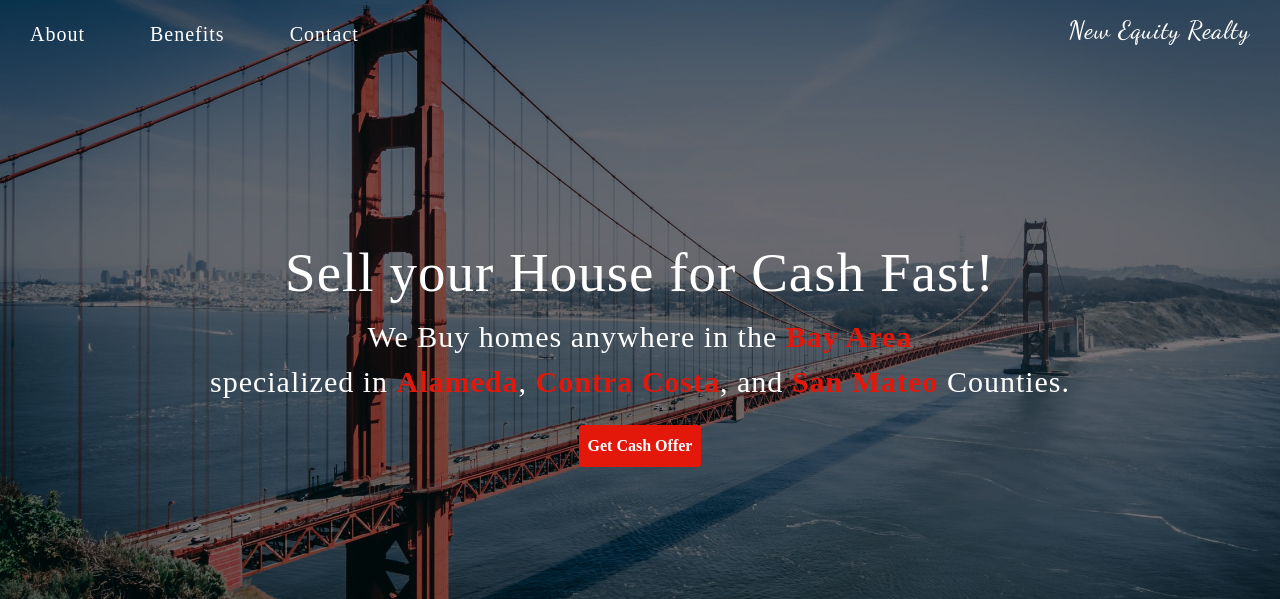
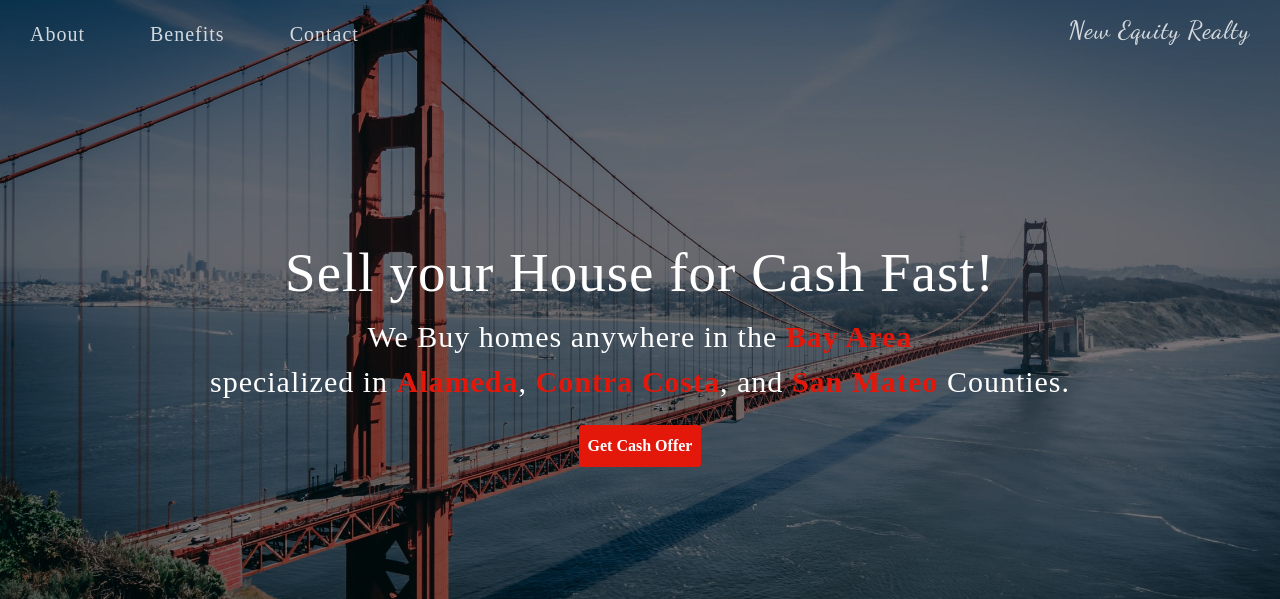
Before and after one commit to FABSTAR94/Gabe_Estate, a PHP site: page / in a window 1280 px wide. Shown: the top 599 px of the page. Run offline with PHP 8.4, Linux system fonts and the light colour scheme.

Commit message:
added color on nav

```diff
--- a/css/navbar.css
+++ b/css/navbar.css
@@ -101,10 +101,12 @@
 
 
 #nav {
+  /*remove background-color and hide once u fix on heroku*/
   z-index: 1;
   position: fixed;
   /*visibility: hidden;*/
-  /*opacity: 0.8;*/
+  opacity: 0.8;
+  background-color: red;
 }
 
 #mobile-nav {
```
